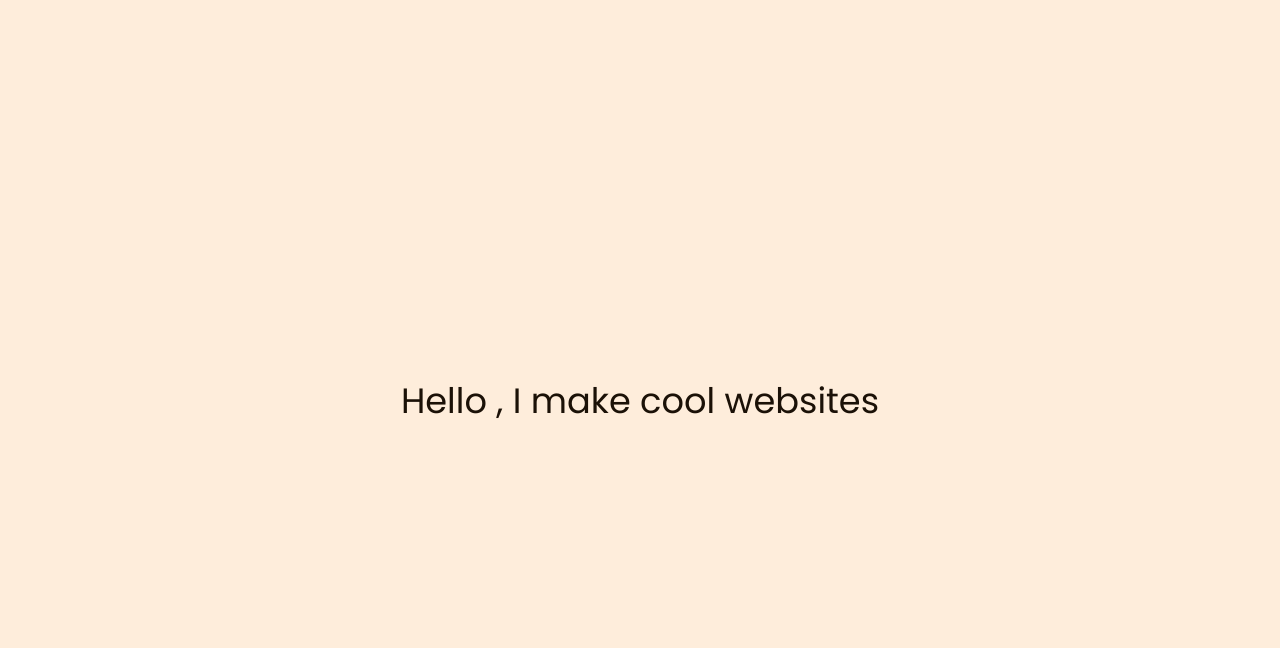
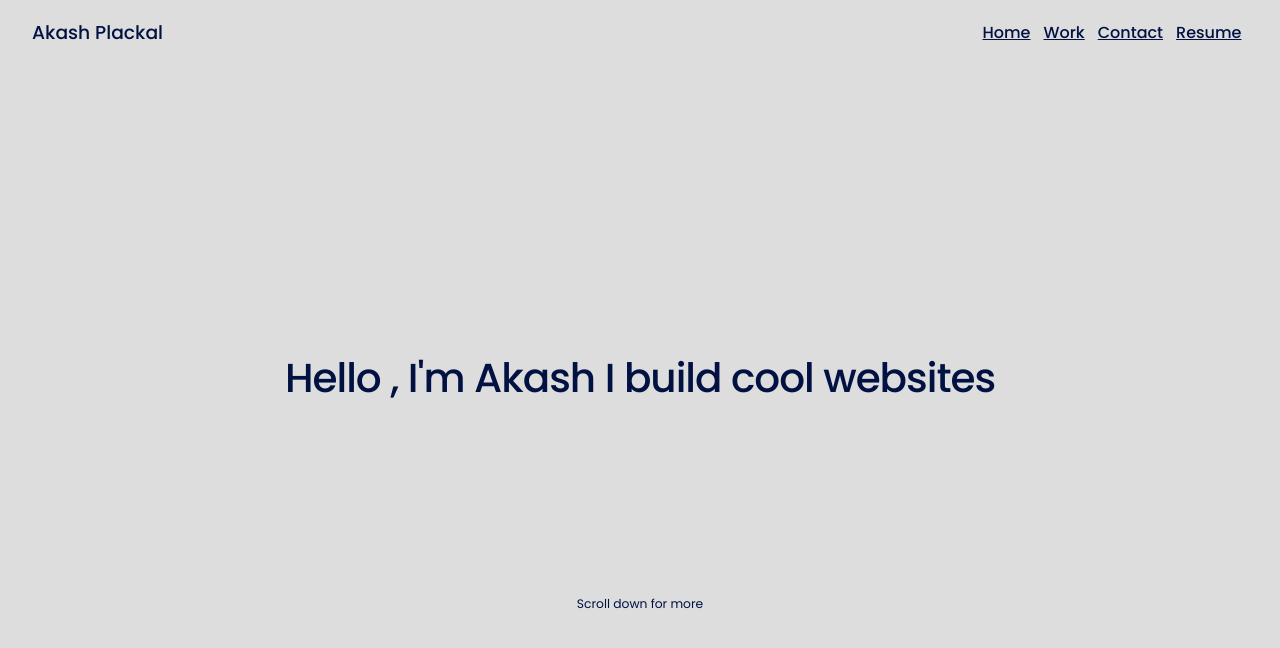
Before and after one commit to akash-plackal/person-porfolio-website, a React (Create React App) app: page / in a window 1280 px wide. Shown: the top 648 px of the page. Built offline with nearby package versions, Linux system fonts and the light colour scheme.

Commit message:
made landing page & added animation

```diff
--- a/public/index.html
+++ b/public/index.html
@@ -13,11 +13,16 @@
     <link rel="preconnect" href="https://fonts.googleapis.com" />
     <link rel="preconnect" href="https://fonts.gstatic.com" crossorigin />
     <link
-      href="https://fonts.googleapis.com/css2?family=Poppins:wght@200;300;400&display=swap"
+      href="https://fonts.googleapis.com/css2?family=Roboto:wght@100;300;400;500&display=swap"
+      rel="stylesheet"
+    />
+    <link rel="preconnect" href="https://fonts.googleapis.com" />
+    <link rel="preconnect" href="https://fonts.gstatic.com" crossorigin />
+    <link
+      href="https://fonts.googleapis.com/css2?family=Poppins:wght@300;400;500&display=swap"
       rel="stylesheet"
     />
     <link rel="manifest" href="%PUBLIC_URL%/manifest.json" />
-
     <title>Akash Plackal</title>
   </head>
   <body>
--- a/src/App.js
+++ b/src/App.js
@@ -1,8 +1,14 @@
 import LandingPage from "./components/LandingPage";
+import NavBar from "./components/NavBar";
+import AOS from "aos";
+import "aos/dist/aos.css";
+
+AOS.init();
 
 const App = () => {
   return (
     <>
+      <NavBar />
       <LandingPage />
     </>
   );
--- a/src/components/LandingPage.jsx
+++ b/src/components/LandingPage.jsx
@@ -1,10 +1,15 @@
 import React from "react";
-import { PageDiv, Title } from "./styles/LandingPage.style";
+import { PageDiv, Title, P } from "./styles/LandingPage.styled";
 
 const LandingPage = () => {
   return (
     <PageDiv>
-      <Title>Hello , I make cool websites</Title>
+      <Title data-aos="slide-up" data-aos-delay="50" data-aos-duration="1500">
+        Hello , I'm Akash I build cool websites
+      </Title>
+      <P data-aos="slide-up" data-aos-delay="50" data-aos-duration="1500">
+        Scroll down for more
+      </P>
     </PageDiv>
   );
 };
--- a/src/components/NavBar.jsx
+++ b/src/components/NavBar.jsx
@@ -0,0 +1,24 @@
+import React from "react";
+import { Nav, NavItems, NavItemsDiv, Logo } from "./styles/NavBar.styled";
+
+const NavBar = () => {
+  return (
+    <Nav>
+      <Logo data-aos="slide-down" data-aos-delay="50" data-aos-duration="1500">
+        Akash Plackal
+      </Logo>
+      <NavItemsDiv
+        data-aos="slide-down"
+        data-aos-delay="50"
+        data-aos-duration="1500"
+      >
+        <NavItems href="#home">Home</NavItems>
+        <NavItems href="#work">Work</NavItems>
+        <NavItems href="#contact">Contact</NavItems>
+        <NavItems href="#resume">Resume</NavItems>
+      </NavItemsDiv>
+    </Nav>
+  );
+};
+
+export default NavBar;
--- a/src/components/styles/LandingPage.style.js
+++ /dev/null
@@ -1,16 +0,0 @@
-import styled from "styled-components";
-
-export const PageDiv = styled.div`
-  display: flex;
-  align-items: center;
-  justify-content: center;
-  background-color: #feeddb;
-  height: 100vh;
-`;
-
-export const Title = styled.h1`
-  font-family: "Poppins", sans-serif;
-  color: #1b1107;
-  font-size: 2.2rem;
-  font-weight: 400;
-`;
--- /dev/null
+++ b/src/components/styles/LandingPage.styled.js
@@ -0,0 +1,31 @@
+import styled from "styled-components";
+
+export const PageDiv = styled.div`
+  display: flex;
+  justify-content: space-evenly;
+  align-items: center;
+  flex-direction: column;
+  background-color: #dddddd;
+  height: 100vh;
+  position: absolute;
+  top: 0;
+  left: 0;
+  height: 100%;
+  width: 100%;
+  padding-top: 10rem;
+`;
+
+export const Title = styled.h1`
+  font-family: "Poppins", sans-serif;
+  color: #001142;
+  font-size: 40.5px;
+  font-weight: 500;
+  letter-spacing: -1px;
+`;
+
+export const P = styled.p`
+  font-family: "Poppins", sans-serif;
+  font-weight: 400;
+  color: #001142;
+  font-size: 12.3px;
+`;
--- /dev/null
+++ b/src/components/styles/NavBar.styled.js
@@ -0,0 +1,32 @@
+import styled from "styled-components";
+
+export const Nav = styled.nav`
+  display: flex;
+  align-items: center;
+  justify-content: space-between;
+  position: fixed;
+  top: 0;
+  z-index: 100;
+  width: 100vw;
+  height: 3rem;
+  padding: 2rem;
+`;
+
+export const Logo = styled.h3`
+  color: #001142;
+  font-family: "poppins", sans-serif;
+  font-weight: 500;
+`;
+
+export const NavItemsDiv = styled.div`
+  display: flex;
+  justify-content: space-around;
+  width: 19rem;
+  padding-left: 2rem;
+`;
+
+export const NavItems = styled.a`
+  font-family: "poppins", sans-serif;
+  color: #001142;
+  font-weight: 500;
+`;
```
